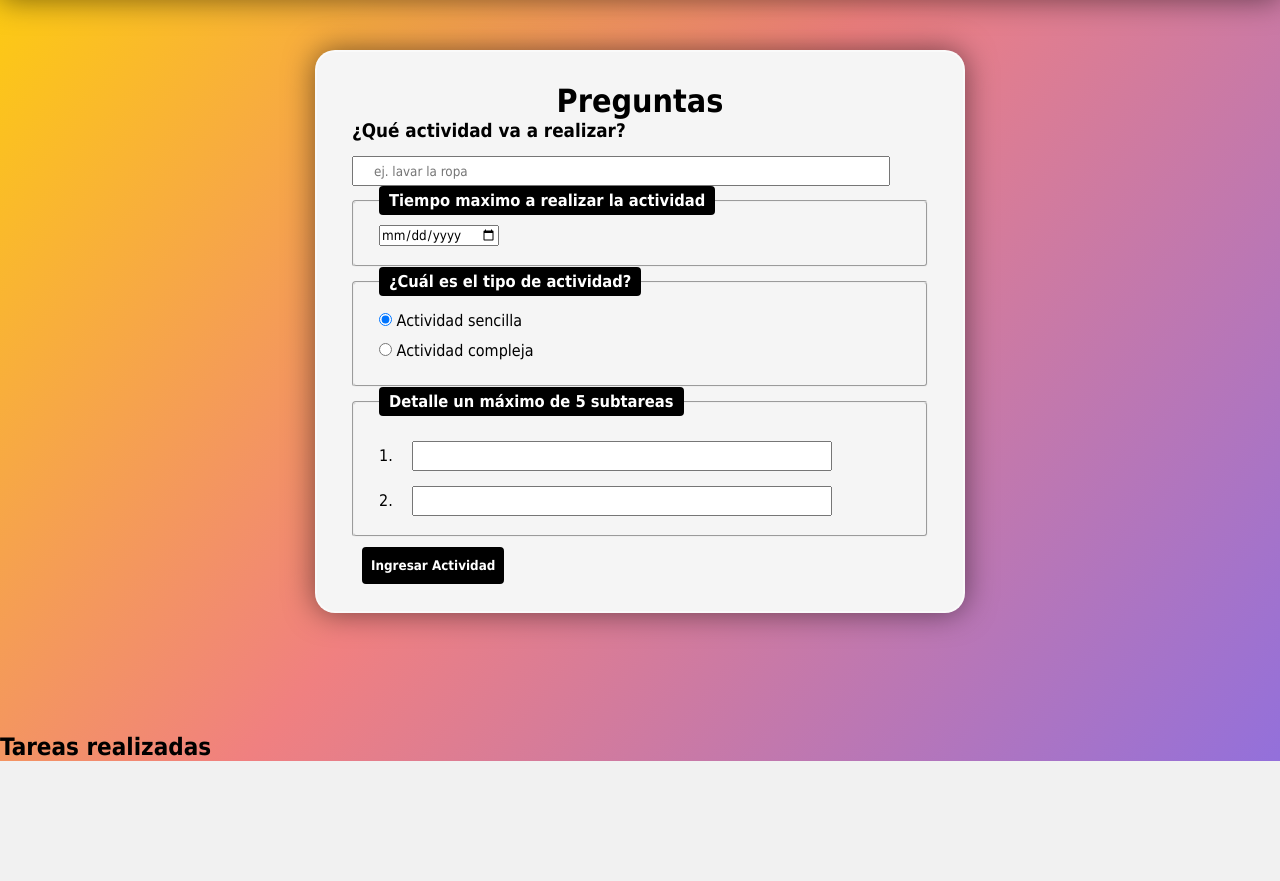
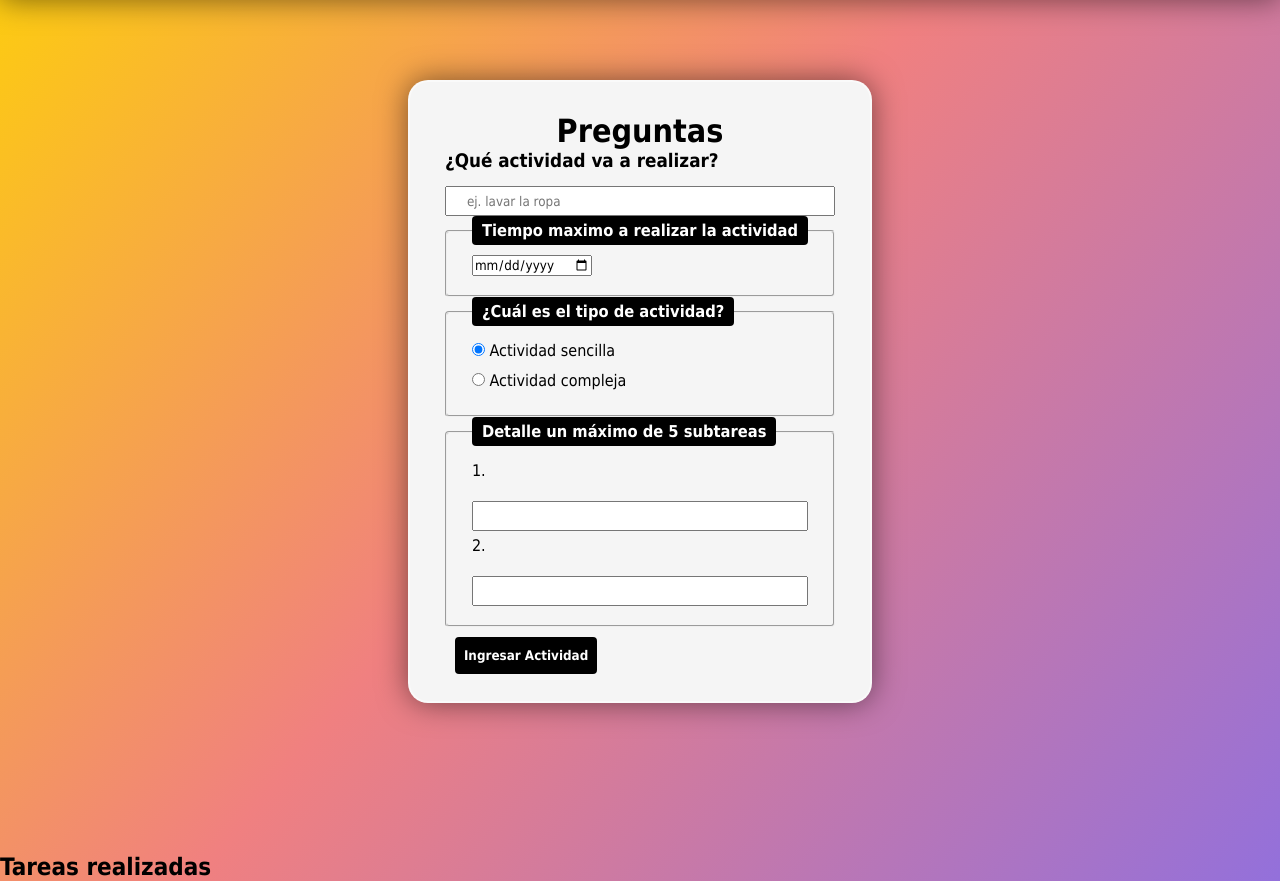
Before and after one commit to brittanypallasco2003/Organizador, a PHP site: page /html_files/home.html in a window 1280 px wide. Shown: the part 183-1064 px from the top of the page. Before the commit the page ends 944 px from the top, so only its background shows below. Run offline with PHP 8.4, Linux system fonts and the light colour scheme.

Commit message:
update movil

```diff
--- a/css/estiloHome.css
+++ b/css/estiloHome.css
@@ -216,9 +216,9 @@ header{
   div.formulario{
     justify-content: center;
     align-items: center;
-    width: 650px;
+    width: auto;/*650px*/
     height: auto;
-
+    margin: 30px;
     background: whitesmoke;
     border: 2px solid rgba(255, 255, 255, .5);
     border-radius: 20px;
@@ -266,7 +266,7 @@ header{
   }
 
   form input.texto{
-    width: 420px;
+    width: 100%;/*420px*/
     height: 30px;
     padding-left: 20px;
     margin-top: 15px;
@@ -278,7 +278,7 @@ header{
   }
 
   form input.detact{
-    width: 538px;
+    width: 100%;/*538px*/
     height: 30px;
     padding-left: 20px;
     margin-top: 15px;
--- a/html_files/home.html
+++ b/html_files/home.html
@@ -41,11 +41,13 @@
     <div class="content">
         <div class="formulario" id="contenido_oculto">
             <h1 id="titulo">Preguntas</h1>
+
             <form id="formulario" method="post">
                 <div class="pregunta principal">
                     <h3>¿Qué actividad va a realizar?</h3>
                     <input class="texto detact" type="text" id="act_realizar" name="act_realizar" placeholder="ej. lavar la ropa">
                 </div>
+
                 <div class="pregunta">
                     <fieldset>
                         <legend><h3>Tiempo maximo a realizar la actividad</h3></legend>
@@ -53,6 +55,7 @@
                     </fieldset>
                 </div>
                 <!--segunda pregunta-->
+
                 <div class="pregunta">
                     <fieldset>
                         <legend><h3>¿Cuál es el tipo de actividad?</h3></legend>
@@ -80,7 +83,6 @@
                     </fieldset>
                 </div>
                 <button type="submit" id="botoningresar" onclick="toggleContenido()"><h4>Ingresar Actividad</h4></button>
-            </form>
         </div>
     </div>
 
```
